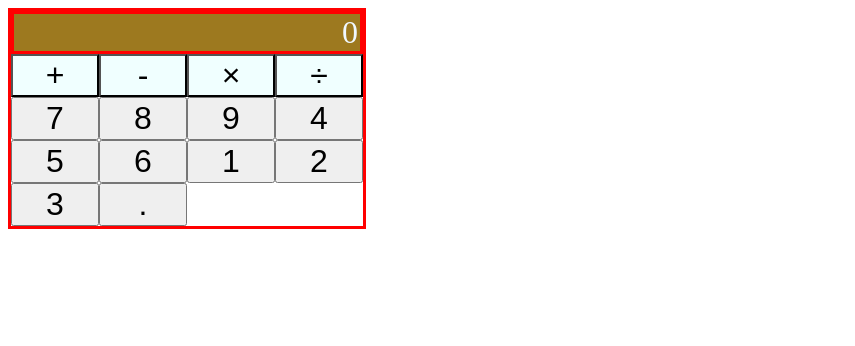
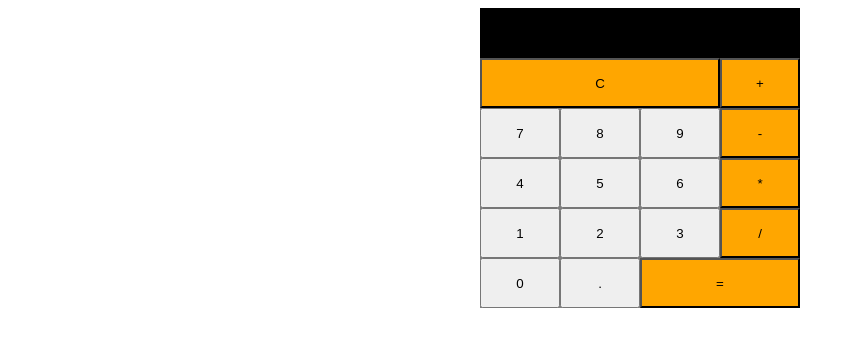
Before and after one commit to kuyakevin/calculator, a plain HTML site: page index.html in a window 1280 px wide. Shown: the whole page, without its empty margins (0-855 px from the left). Drawn offline with Linux system fonts and the light colour scheme.

Commit message:
Final calculator project.

```diff
--- a/index.html
+++ b/index.html
@@ -3,32 +3,32 @@
 <head>
     <meta charset="UTF-8">
     <meta name="viewport" content="width=device-width, initial-scale=1.0">
+    <title>La Calculadora</title>
     <link rel="stylesheet" href="style.css">
-    <title>Calculator</title>
 </head>
 <body>
     <div class = "calculator">
-       <div class = "output">0</div>
-       <div class = "calculatorKeys">
-            <button class = "calculatorOperation">+</button>
-            <button class = "calculatorOperation">-</button>
-            <button class = "calculatorOperation">&times;</button>
-            <button class = "calculatorOperation">&divide;</button>
-            <button class = "calculatorNumber">7</button>
-            <button class = "calculatorNumber">8</button>
-            <button class = "calculatorNumber">9</button>
-            <button class = "calculatorNumber">4</button>
-            <button class = "calculatorNumber">5</button>
-            <button class = "calculatorNumber">6</button>
-            <button class = "calculatorNumber">1</button>
-            <button class = "calculatorNumber">2</button>
-            <button class = "calculatorNumber">3</button>
-            <button class = "calculatorNumber">.</button>
-
-
-
-       </div>
+        <input type="text" id="display" disabled >
+        <div class="buttons">
+            <button onclick="clearDisplay()" class="button" id="clear">C</button>
+            <button onclick="appendToDisplay('+')" class="button operator" id="add">+</button>
+            <button onclick="appendToDisplay('7')" class="button" id="7">7</button>
+            <button onclick="appendToDisplay('8')" class="button" id="8">8</button>
+            <button onclick="appendToDisplay('9')" class="button" id="9">9</button>
+            <button onclick="appendToDisplay('-')" class="button operator" id="subtract">-</button>
+            <button onclick="appendToDisplay('4')" class="button" id="4">4</button>
+            <button onclick="appendToDisplay('5')" class="button" id="5">5</button>
+            <button onclick="appendToDisplay('6')" class="button" id="6">6</button>
+            <button onclick="appendToDisplay('*')" class="button operator" id="multiply">*</button>
+            <button onclick="appendToDisplay('1')" class="button" id="1">1</button>
+            <button onclick="appendToDisplay('2')" class="button" id="2">2</button>
+            <button onclick="appendToDisplay('3')" class="button" id="3">3</button>
+            <button onclick="appendToDisplay('/')" class="button operator" id="divide">/</button>
+            <button onclick="appendToDisplay('0')" class="button" id="0">0</button>
+            <button onclick="appendToDisplay('.')" class="button" id="decimal">.</button>
+            <button onclick="calculateResult()" class="button operator" id="equals">=</button>
+        </div>
     </div>
+    <script src="script.js"></script>
 </body>
-<script src="script.js"></script>
 </html>
--- a/script.js
+++ b/script.js
@@ -1,15 +1,18 @@
-function add (a, b) {
-    return a + b;
+function appendToDisplay(value){
+    const display = document.getElementById('display');
+    display.value += value;
 }
 
-function subtract (a, b) {
-    return a - b;
+function clearDisplay(){
+    const display = document.getElementById('display');
+    display.value = '';
 }
 
-function multiply (a, b) {
-    return a * b;
+function calculateResult(){
+    const display = document.getElementById('display');
+    try {
+        display.value = eval(display.value);
+    } catch (error) {
+        display.value = 'Error';
+    }
 }
-
-function divide (a, b) {
-    return a / b;
-}
--- a/style.css
+++ b/style.css
@@ -1,42 +1,59 @@
-.calculator {
-    max-inline-size: 22rem;
-    border-style: solid;
-    border-color: red;
+* {
+    box-sizing: border-box;
 }
 
-.output {
-    font-size: 2rem;
-    text-align: end;
-    border-style: solid;
-    border-color: red;
-    background-color: rgb(157, 121, 31);
-    color: aliceblue;
-    padding-inline-end: 2px;
-
+.calculator{
+    max-width: 320px;
+    margin: auto;
+    background-color: grey;
 }
 
-.calculatorKeys {
+#display{
+    font-family: 'Courier New', Courier, monospace;
+    background: black;
+    color: white;
+    font-size: 2em;
+    border: 0;
+    padding: 0.3em;
+    width: 100%;
+    height: 50px;
+}
+
+.buttons{
     display: grid;
     grid-template-columns: repeat(4, 1fr);
+    border: 0;
 }
 
-
-.calculatorOperation {
-    font-size: 2rem;
-    background-color:azure;
+.button {
+    height: 50px;
 }
 
-.calculatorNumber {
-    font-size: 2rem;
+.button:hover{
+    background: rgb(255, 255, 255);
 }
 
-.calculatorEqual {
-    font-size: 2rem;
-    grid-column: 4/5;
-    grid-row: 2/ span 4;
-    background-color: beige;
+#add:hover,
+#subtract:hover,
+#multiply:hover,
+#divide:hover,
+#equals:hover{
+    background: white;
 }
 
-.calculatorClear {
-    font-size: 2rem;
+#equals,
+#divide,
+#clear,
+#add,
+#subtract,
+#multiply{
+    background: rgb(255, 166, 0);
 }
+
+#clear{
+    grid-column: span 3;
+}
+
+#equals {
+    grid-column: span 2;
+}
```
